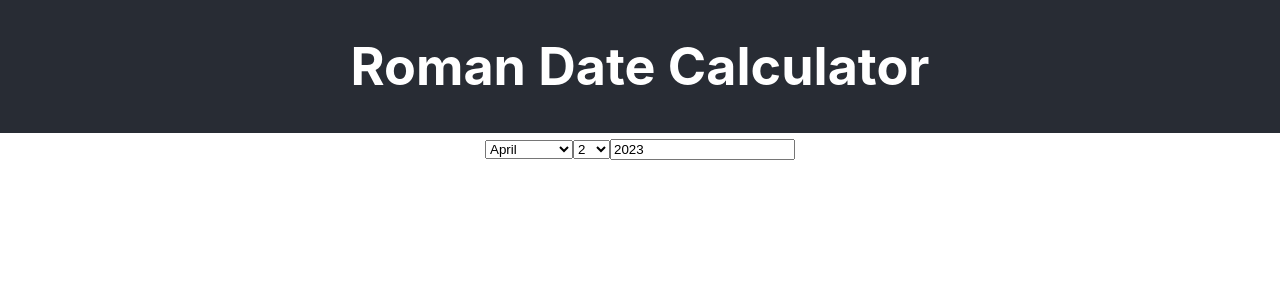
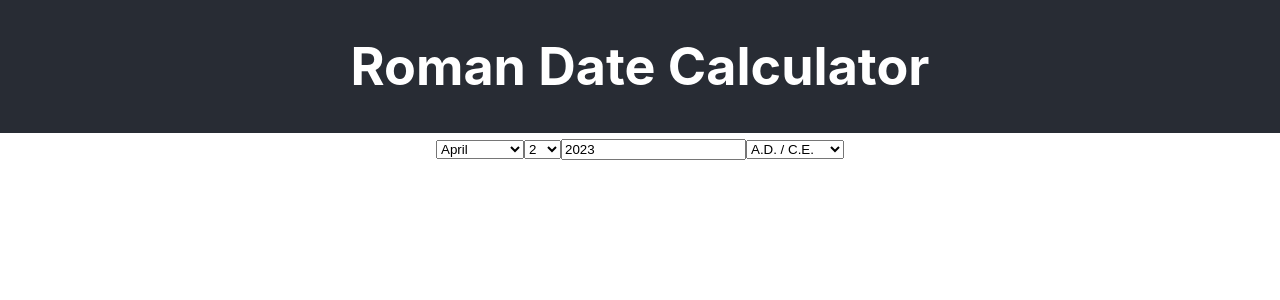
Before and after one commit to celiackelly/roman-date-converter, a React (Create React App) app: page / in a window 1280 px wide. Shown: the top 300 px of the page. Built offline with nearby package versions, Linux system fonts and the light colour scheme.

Commit message:
Add era dropdown to DateFieldSet

```diff
--- a/src/components/DateFieldset.js
+++ b/src/components/DateFieldset.js
@@ -5,6 +5,7 @@ export default function DateFieldset() {
   const [month, setMonth] = useState(today.getMonth() + 1)
   const [day, setDay] = useState(today.getDate())
   const [year, setYear] = useState(today.getFullYear())
+  const [isCommonEra, setIsCommonEra] = useState(true)
 
   function calcDaysInMonth() {
     let daysCount = 31
@@ -50,13 +51,19 @@ export default function DateFieldset() {
             </select>
         </label>
         <label><span className="sr-only">Year</span>
-            <input name="year" type="number" min="1" value={year}
-                onChange={ (e)=> {
-                setYear(Number(e.target.value));
-                }}>
+            <input name="year"
+                type="number" min="1" value={year}
+                onChange={(e) => setYear(Number(e.target.value))}>
             </input>
         </label>
-
+        <label><span className="sr-only">Era</span>
+            <select name="era"
+                    value={isCommonEra ? "A.D. / C.E." : "B.C. / B.C.E."}
+                    onChange={(e) => setIsCommonEra(e.target.value === 'A.D. / C.E.')}>
+                <option value="A.D. / C.E.">A.D. / C.E.</option>
+                <option value="B.C. / B.C.E.">B.C. / B.C.E.</option>
+            </select>
+        </label>
     </fieldset>
   )
 }
```
